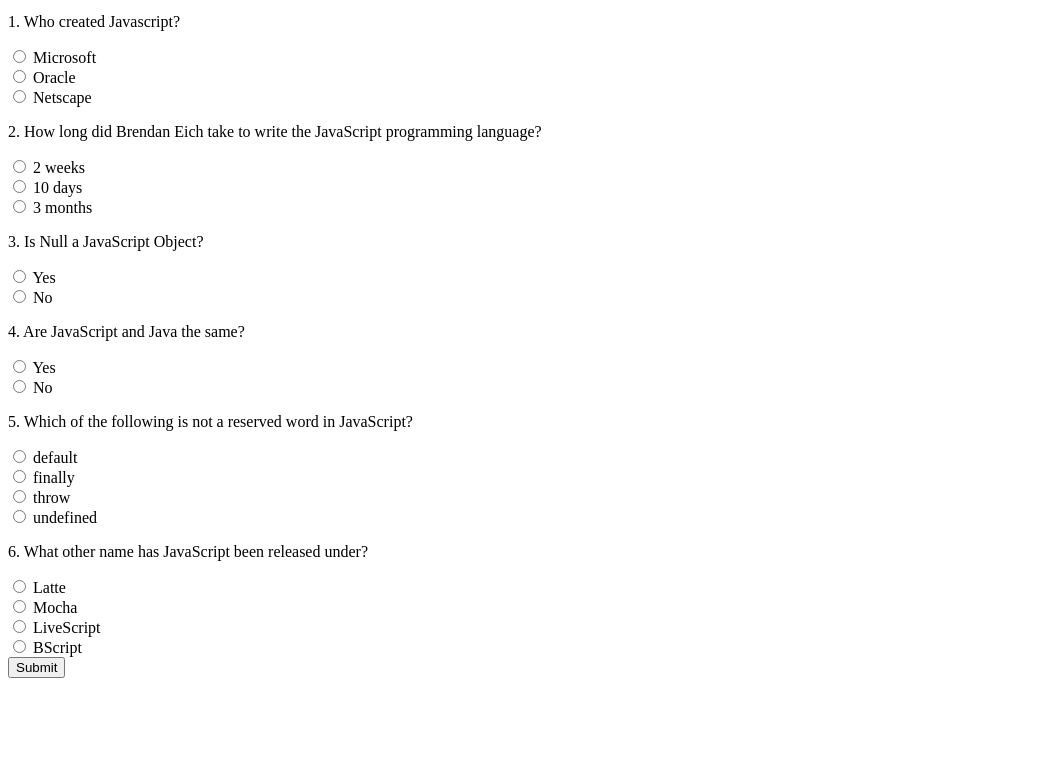
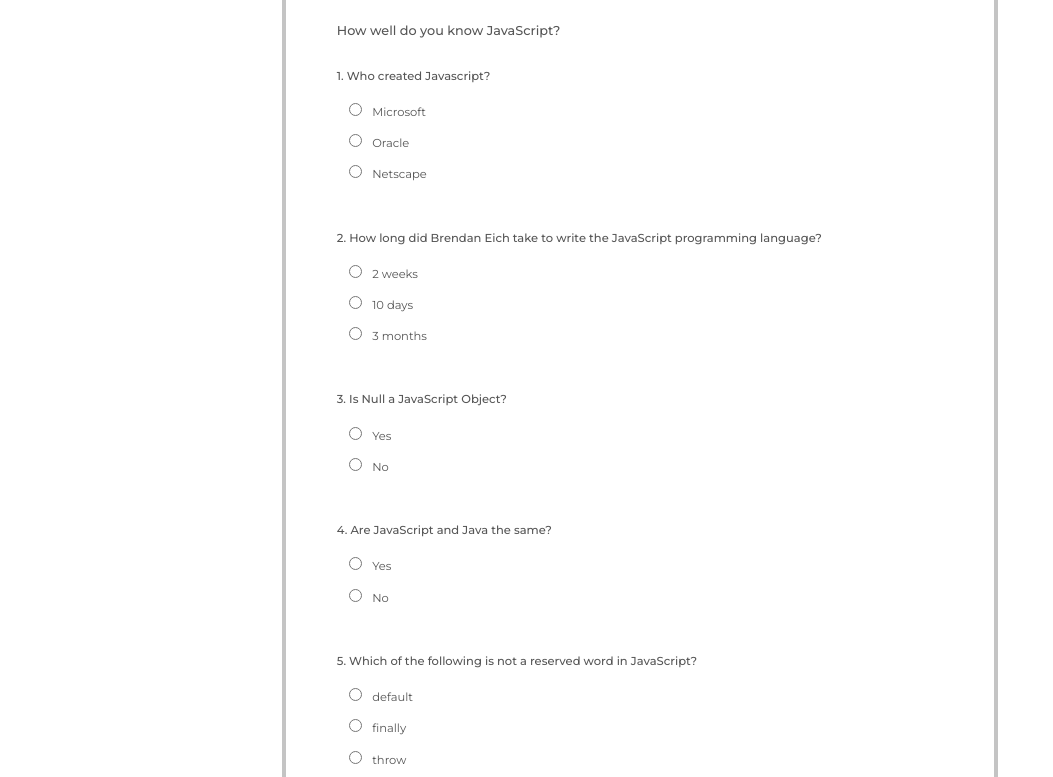
Before and after one commit to thesmartcoder7/smart-quiz, a plain HTML site: page index.html in a window 1280 px wide. Shown: the part 166-943 px from the top of the page, without its empty margins (0-1053 px from the left). Before the commit the page ends 852 px from the top, so only its background shows below. Drawn offline with Linux system fonts and the light colour scheme.

Commit message:
style:form-design -> finished styling the question form

```diff
--- a/css/style.css
+++ b/css/style.css
@@ -0,0 +1,126 @@
+/* font import */
+@import url("https://fonts.googleapis.com/css2?family=Montserrat:wght@400;500;600&display=swap");
+
+/* css resets */
+* {
+    margin: 0;
+    padding: 0;
+    box-sizing: border-box;
+}
+
+body {
+    font-family: "Montserrat", sans-serif;
+    color: #565656;
+}
+
+main {
+    padding: 10%;
+}
+
+.quiz-wrapper {
+    padding: 5%;
+    margin: auto;
+    width: 70%;
+    border: 0.35vw solid #c4c4c4;
+    position: relative;
+}
+
+.quiz-wrapper h1 {
+    font-weight: 500;
+    display: inline-block;
+    font-size: 2vw;
+    color: #24a4ec;
+    position: absolute;
+    text-align: center;
+    margin-top: -12%;
+    margin-left: 27%;
+    background-color: #fff;
+    padding: 2% 5%;
+}
+
+.quiz-wrapper h1 span {
+    font-weight: 500;
+    font-size: 2vw;
+    color: #7c7979;
+}
+
+.quiz-wrapper h2 {
+    font-weight: 500;
+    margin-top: -2%;
+    font-size: 1vw;
+    padding: 3% 0;
+}
+
+/*  change this when the user hits the submit button */
+.result-display {
+    font-weight: 500;
+    display: none;
+    align-items: center;
+    justify-content: center;
+    border: #c4c4c4 0.35vw solid;
+    width: 10vw;
+    height: auto;
+    border-radius: 15vw;
+    font-size: 1.3vw;
+    color: #7c7979;
+    position: relative;
+    text-align: center;
+    margin-top: -15%;
+    margin-left: 90%;
+    background-color: #fff;
+    padding: 6.5%;
+}
+
+.result-display .score {
+    color: #7c7979;
+}
+
+.result-display .remark {
+    color: #24a4ec;
+}
+
+.question {
+    padding-bottom: 5%;
+    text-align: left;
+}
+
+p {
+    font-size: 0.9vw;
+    font-weight: 500;
+    padding: 2% 0;
+}
+
+.answer {
+    padding: 1% 0;
+}
+
+form {
+    font-family: "Montserrat", sans-serif;
+    text-align: center;
+}
+
+input[type="radio" i] {
+    font-size: 0.9vw;
+}
+
+label {
+    padding-left: 2%;
+}
+
+label span {
+    font-size: 0.9vw;
+    padding-left: 1%;
+}
+
+.submit {
+    cursor: pointer;
+    color: #fff;
+    padding: 2% 5%;
+    border: none;
+    outline: none;
+    background-color: #24a4ec;
+    font-size: 0.9vw;
+    font-family: "Montserrat", sans-serif;
+    font-weight: 500;
+    margin-top: 5%;
+}
--- a/index.html
+++ b/index.html
@@ -11,10 +11,10 @@
         <main>
             <div class="quiz-wrapper">
                 <!-- title -->
-                <h1>Smart-Quiz</h1>
+                <h1>Smart<span>-Quiz</span></h1>
 
                 <!-- intro text -->
-                <h2>How well do you know JavaScript? </h2>
+                <h2>How well do you know JavaScript?</h2>
 
                 <!-- results div -->
                 <div class="result-display">
@@ -26,27 +26,26 @@
 
                 <!-- quiz form -->
                 <form action="" class="quiz-form">
-
                     <!-- question 1 -->
                     <div class="question">
                         <p>1. Who created Javascript?</p>
                         <div class="answer">
                             <label>
-                            <input type="radio" name="one" value="a">
+                                <input type="radio" name="one" value="a" />
                                 <span>Microsoft</span>
                             </label>
                         </div>
 
                         <div class="answer">
                             <label>
-                            <input type="radio" name="one" value="b">
+                                <input type="radio" name="one" value="b" />
                                 <span>Oracle</span>
                             </label>
                         </div>
 
                         <div class="answer">
                             <label>
-                              <input type="radio" name="one" value="c">
+                                <input type="radio" name="one" value="c" />
                                 <span>Netscape</span>
                             </label>
                         </div>
@@ -54,44 +53,48 @@
 
                     <!-- question 2 -->
                     <div class="question">
-                        <p>2. How long did Brendan Eich take to write the JavaScript programming language?</p>
+                        <p>
+                            2. How long did Brendan Eich take to write the
+                            JavaScript programming language?
+                        </p>
                         <div class="answer">
                             <label>
-                            <input type="radio" name="two" value="a">
+                                <input type="radio" name="two" value="a" />
                                 <span> 2 weeks</span>
                             </label>
                         </div>
 
                         <div class="answer">
                             <label>
-                            <input type="radio" name="two" value="b">
+                                <input type="radio" name="two" value="b" />
                                 <span>10 days</span>
                             </label>
                         </div>
 
                         <div class="answer">
                             <label>
-                            <input type="radio" name="two" value="c">
+                                <input type="radio" name="two" value="c" />
                                 <span>3 months</span>
                             </label>
                         </div>
-
+                    </div>
 
                     <!-- question 3 -->
                     <div class="question">
-                        <p>3. Is Null a JavaScript Object? </p>
+                        <p>3. Is Null a JavaScript Object?</p>
                         <div class="answer">
                             <label>
-                            <input type="radio" name="three" value="a">
+                                <input type="radio" name="three" value="a" />
                                 <span>Yes</span>
                             </label>
                         </div>
 
                         <div class="answer">
                             <label>
-                            <input type="radio" name="three" value="b">
+                                <input type="radio" name="three" value="b" />
                                 <span>No</span>
                             </label>
+                        </div>
                     </div>
 
                     <!-- question 4 -->
@@ -99,45 +102,49 @@
                         <p>4. Are JavaScript and Java the same?</p>
                         <div class="answer">
                             <label>
-                              <input type="radio" name="four" value="a">
+                                <input type="radio" name="four" value="a" />
                                 <span>Yes</span>
                             </label>
                         </div>
 
                         <div class="answer">
                             <label>
-                              <input type="radio" name="four" value="b">
+                                <input type="radio" name="four" value="b" />
                                 <span>No</span>
                             </label>
+                        </div>
                     </div>
 
                     <!-- question 5 -->
                     <div class="question">
-                        <p>5. Which of the following is not a reserved word in JavaScript?</p>
+                        <p>
+                            5. Which of the following is not a reserved word in
+                            JavaScript?
+                        </p>
                         <div class="answer">
                             <label>
-                            <input type="radio" name="five" value="a">
+                                <input type="radio" name="five" value="a" />
                                 <span>default</span>
                             </label>
                         </div>
 
                         <div class="answer">
                             <label>
-                            <input type="radio" name="five" value="b">
+                                <input type="radio" name="five" value="b" />
                                 <span>finally</span>
                             </label>
                         </div>
 
                         <div class="answer">
                             <label>
-                            <input type="radio" name="five" value="c">
+                                <input type="radio" name="five" value="c" />
                                 <span>throw</span>
                             </label>
                         </div>
 
                         <div class="answer">
                             <label>
-                              <input type="radio" name="five" value="d">
+                                <input type="radio" name="five" value="d" />
                                 <span>undefined</span>
                             </label>
                         </div>
@@ -145,38 +152,41 @@
 
                     <!-- question 6 -->
                     <div class="question">
-                        <p>6. What other name has JavaScript been released under?</p>
+                        <p>
+                            6. What other name has JavaScript been released
+                            under?
+                        </p>
                         <div class="answer">
                             <label>
-                            <input type="radio" name="six" value="a">
+                                <input type="radio" name="six" value="a" />
                                 <span>Latte</span>
                             </label>
                         </div>
 
                         <div class="answer">
                             <label>
-                            <input type="radio" name="six" value="b">
+                                <input type="radio" name="six" value="b" />
                                 <span>Mocha</span>
                             </label>
                         </div>
 
                         <div class="answer">
                             <label>
-                            <input type="radio" name="six" value="c">
+                                <input type="radio" name="six" value="c" />
                                 <span>LiveScript</span>
                             </label>
                         </div>
 
                         <div class="answer">
                             <label>
-                              <input type="radio" name="six" value="d">
+                                <input type="radio" name="six" value="d" />
                                 <span>BScript</span>
                             </label>
                         </div>
                     </div>
 
                     <!-- submit button -->
-                    <input type="submit" value="Submit">
+                    <input type="submit" value="Submit" class="submit" />
                 </form>
             </div>
         </main>
```
Lines whose indentation alone changed are shown as unchanged.
